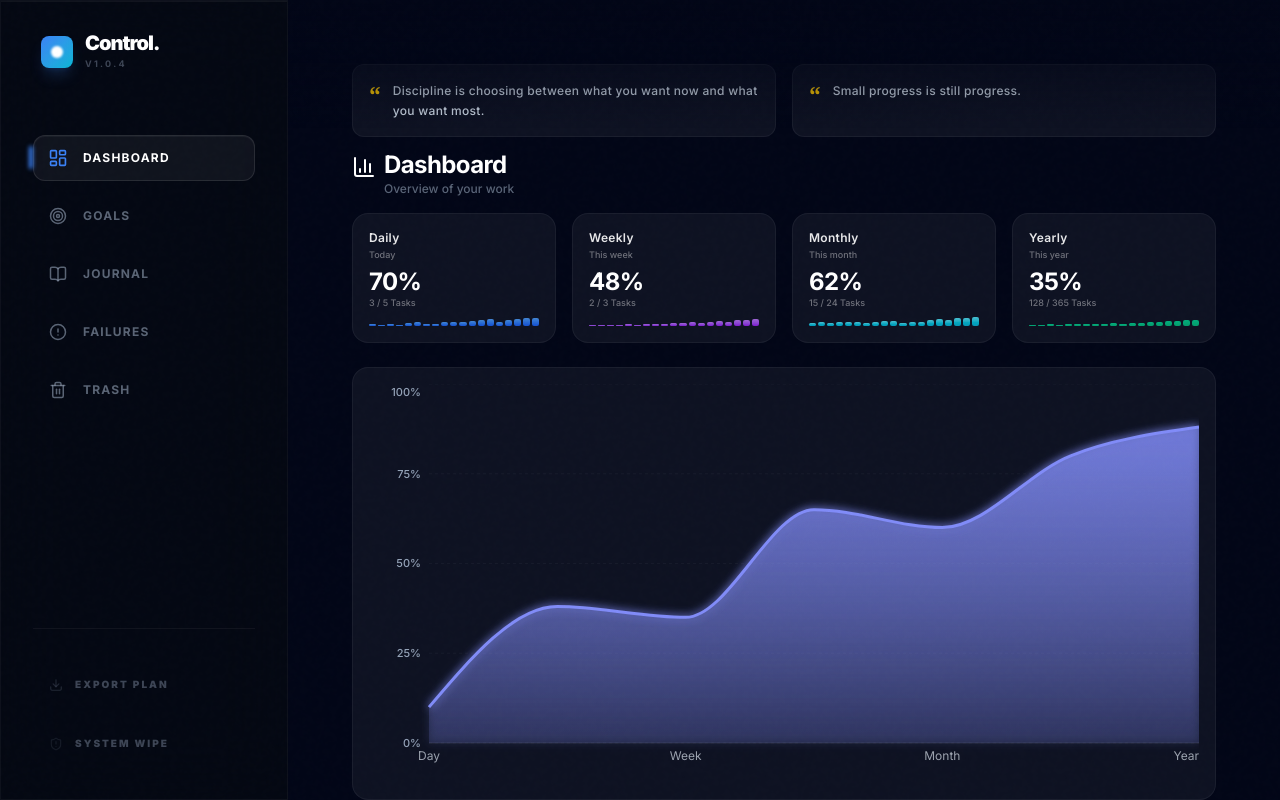
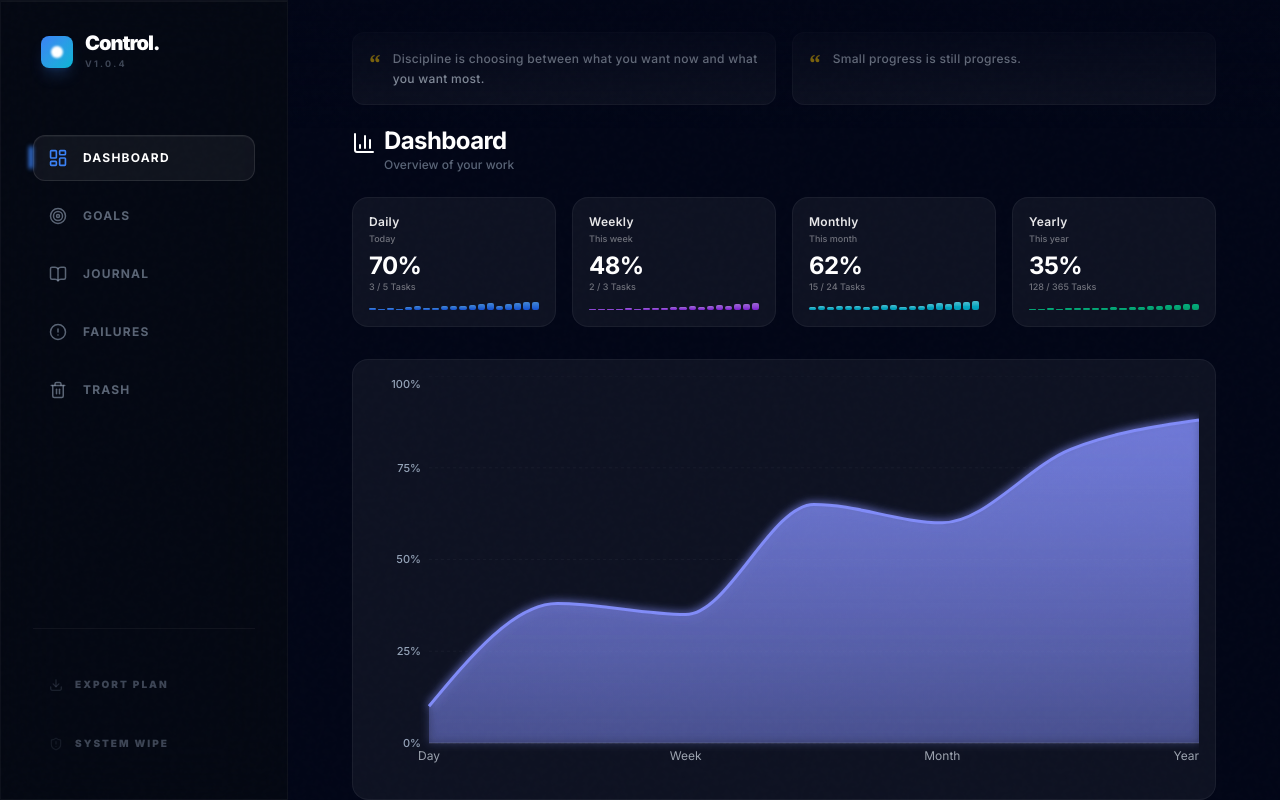
Before and after one commit to hgbvbvbvyjuyh/control-app, a React (Vite) app in the folder productivity-app/frontend/: page /#/ in a window 1280 px wide. Built offline with nearby package versions, Linux system fonts and the light colour scheme.

Commit message:
UI/UX audit fixes for dashboard layout and consistency

```diff
--- a/productivity-app/frontend/src/components/Layout.tsx
+++ b/productivity-app/frontend/src/components/Layout.tsx
@@ -175,7 +175,7 @@ export const Layout = () => {
                 duration: 0.6,
                 ease: [0.22, 1, 0.36, 1]
               }}
-              className={`pt-10 md:pt-16 px-10 md:px-16 ${location.pathname === '/' ? 'pb-0' : 'pb-10 md:pb-16'} max-w-7xl mx-auto w-full flex-1 flex flex-col h-full min-h-0`}
+              className={`pt-6 md:pt-8 px-10 md:px-16 ${location.pathname === '/' ? 'pb-0' : 'pb-10 md:pb-16'} max-w-[1600px] mx-auto w-full flex-1 flex flex-col h-full min-h-0`}
             >
               <Outlet />
             </motion.div>
--- a/productivity-app/frontend/src/components/PerformanceChart.tsx
+++ b/productivity-app/frontend/src/components/PerformanceChart.tsx
@@ -25,7 +25,7 @@ export const PerformanceChart = () => {
           <defs>
             <linearGradient id="colorValue" x1="0" y1="0" x2="0" y2="1">
               <stop offset="5%" stopColor="#818CF8" stopOpacity={0.6}/>
-              <stop offset="100%" stopColor="#818CF8" stopOpacity={0.15}/>
+              <stop offset="100%" stopColor="#818CF8" stopOpacity={0.3}/>
             </linearGradient>
 
             <filter id="glow" x="-20%" y="-20%" width="140%" height="140%">
@@ -37,7 +37,7 @@ export const PerformanceChart = () => {
 
           <XAxis
             dataKey="name"
-            axisLine={{ stroke: '#ffffff15' }}
+            axisLine={{ stroke: '#ffffff20' }}
             tickLine={false}
             tick={{ fill: '#9CA3AF', fontSize: 12 }}
           />
--- a/productivity-app/frontend/src/pages/Dashboard.tsx
+++ b/productivity-app/frontend/src/pages/Dashboard.tsx
@@ -50,7 +50,7 @@ export const Dashboard = () => {
   ];
 
   return (
-    <div className="flex flex-col gap-4 max-w-7xl mx-auto w-full h-full flex-1 min-h-0">
+    <div className="flex flex-col gap-6 w-full h-full flex-1 min-h-0">
       {/* Top Quotes Row */}
       <div className="grid grid-cols-1 md:grid-cols-2 gap-4 shrink-0">
         {quotes.map((item, index) => (
```
